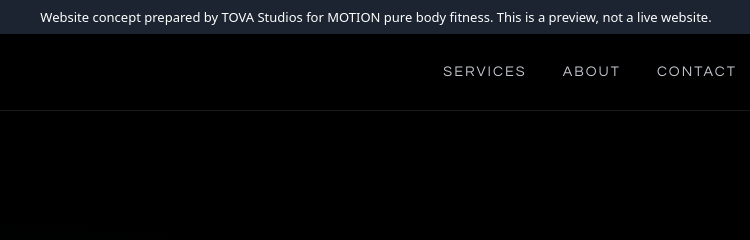
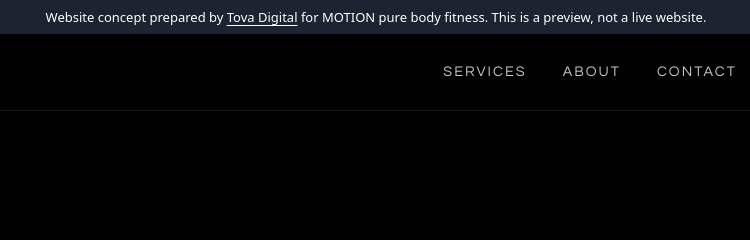
Before and after one commit to tova-studio/motion-pure-body-fitness, a plain HTML site: page index.html in a window 1280 px wide. Shown: the top 240 px of the page, 264-1014 px from the left. Drawn offline with Linux system fonts and the light colour scheme.

Commit message:
Tova Digital: link in the preview bar, current name in the credits

```diff
--- a/index.html
+++ b/index.html
@@ -277,7 +277,7 @@ section[id]{scroll-margin-top:calc(var(--header-h) + 8px)}
 }
 </style>
 <meta name="robots" content="noindex, nofollow"><meta name="twitter:card" content="summary"><meta name="twitter:title" content="MOTION pure body fitness | Gyms &amp; fitness studios in…"><meta name="twitter:description" content="MOTION pure body fitness, gyms &amp; fitness studios in Christchurch. Call 03 344 1100."></head>
-<body><div style="background:#1b2430;color:#fff;text-align:center;font:13px/1.4 system-ui,sans-serif;padding:8px 12px;position:relative;z-index:99999">Website concept prepared by TOVA Studios for MOTION  pure body fitness. This is a preview, not a live website.</div>
+<body><div style="background:#1b2430;color:#fff;text-align:center;font:13px/1.4 system-ui,sans-serif;padding:8px 12px;position:relative;z-index:99999">Website concept prepared by <a href="https://tovadigital.co.nz/" target="_blank" rel="noopener" style="color:inherit;text-decoration:underline">Tova Digital</a> for MOTION  pure body fitness. This is a preview, not a live website.</div>
 <a class="skip" href="#main">Skip to content</a>
 
 <header class="site-header" id="top">
@@ -463,7 +463,7 @@ section[id]{scroll-margin-top:calc(var(--header-h) + 8px)}
     </div>
     <div class="footer-bottom">
       <p>© <span id="year"></span> MOTION – Pure Body Fitness</p>
-      <p>Website by TOVA Studios</p>
+      <p>Website by Tova Digital</p>
     </div>
   </div>
 </footer>
```
Also changed, not shown: basic.html (+1 -1 lines), look-modern.html (+2 -2 lines), look-original.html (+2 -2 lines), look-professional.html (+2 -2 lines), pro.html (+1 -1 lines).
